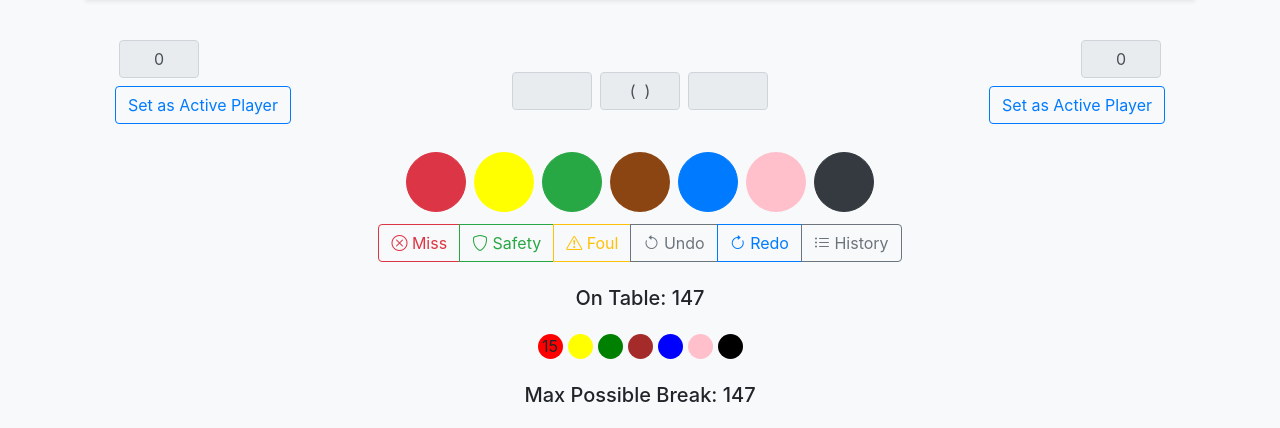
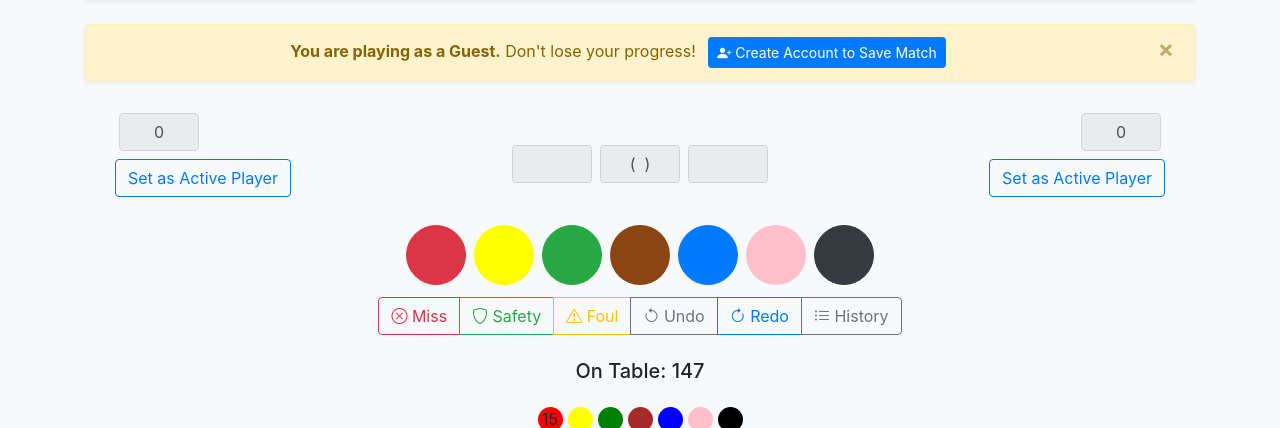
Before and after one commit to zyniu81/snooker, a Django app: template snooker_app/templates/start_game.html in a window 1280 px wide. Shown: the part 56-484 px from the top of the page. Run offline with Django 3.2, Linux system fonts and the light colour scheme; the template is opened without the code that fills it, so the values that code supplies are empty; some libraries are stand-ins or nearby versions.

Commit message:
Implement Save Match button logic, guest match claiming on register and UI updates

```diff
--- a/snooker_app/templates/base.html
+++ b/snooker_app/templates/base.html
@@ -71,7 +71,15 @@
 
                         {% else %}
                             <a class="nav-item nav-link ml-3" href="{% url 'login' %}">Login</a>
-                            <a class="nav-item nav-link btn btn-outline-primary btn-sm ml-2" href="{% url 'register' %}">Register</a>
+
+                            {% if request.session.temp_match_id %}
+                                <a class="nav-item nav-link btn btn-success text-white btn-sm ml-2 shadow-sm font-weight-bold" href="{% url 'register' %}">
+                                    <i class="bi bi-save-fill"></i> Save Match
+                                </a>
+                            {% else %}
+                                <a class="nav-item nav-link btn btn-outline-primary btn-sm ml-2" href="{% url 'register' %}">Register</a>
+                            {% endif %}
+
                         {% endif %}
                     </div>
                 </div>
--- a/snooker_app/templates/start_game.html
+++ b/snooker_app/templates/start_game.html
@@ -48,6 +48,20 @@
 </style>
 
 {% load static %}
+
+{% if not user.is_authenticated and not match.owner %}
+<div class="alert alert-warning alert-dismissible fade show text-center shadow-sm" role="alert">
+    <strong>You are playing as a Guest.</strong>
+    <span class="d-none d-md-inline"> Don't lose your progress! </span>
+    <a href="{% url 'register' %}" class="btn btn-primary btn-sm ml-2">
+        <i class="bi bi-person-plus-fill"></i> Create Account to Save Match
+    </a>
+
+    <button type="button" class="close" data-dismiss="alert" aria-label="Close">
+        <span aria-hidden="true">&times;</span>
+    </button>
+</div>
+{% endif %}
 
 <div class="container">
     <div class="container" data-frame-id="{{ frame.id }}" data-match-id="{{ match.id }}">
```
Also changed, not shown: snooker_app/views.py (+37 -1 lines).
